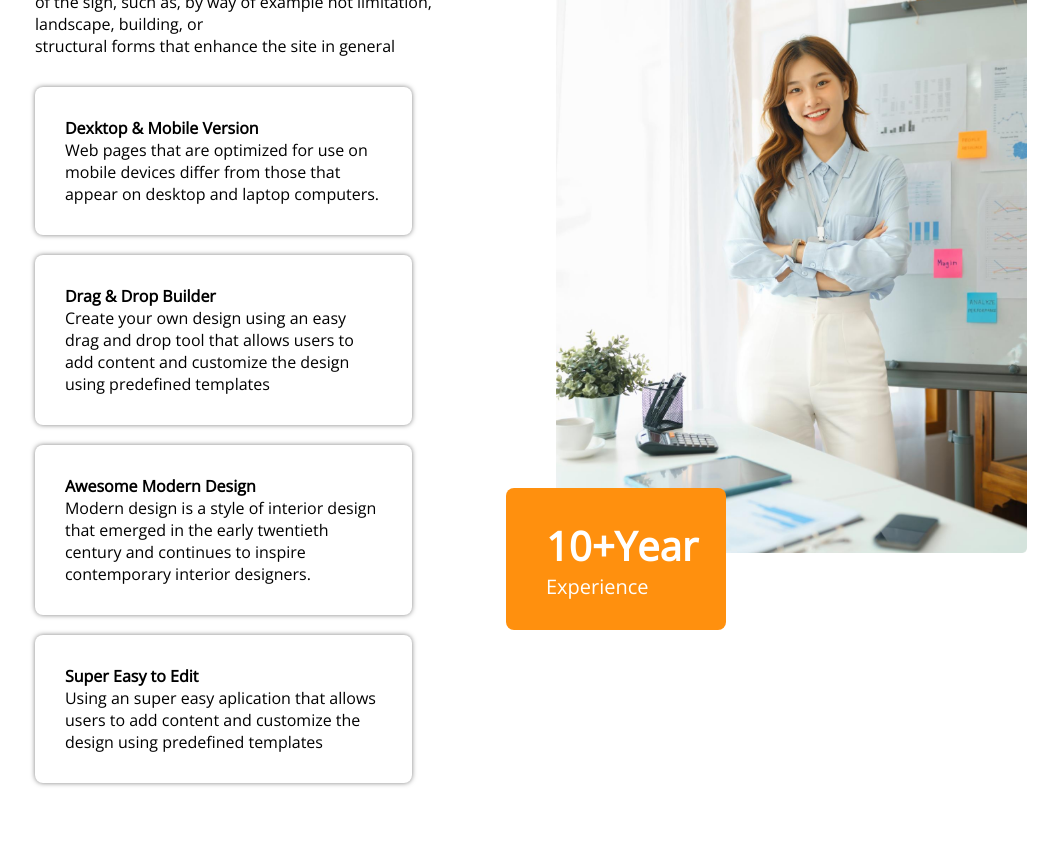
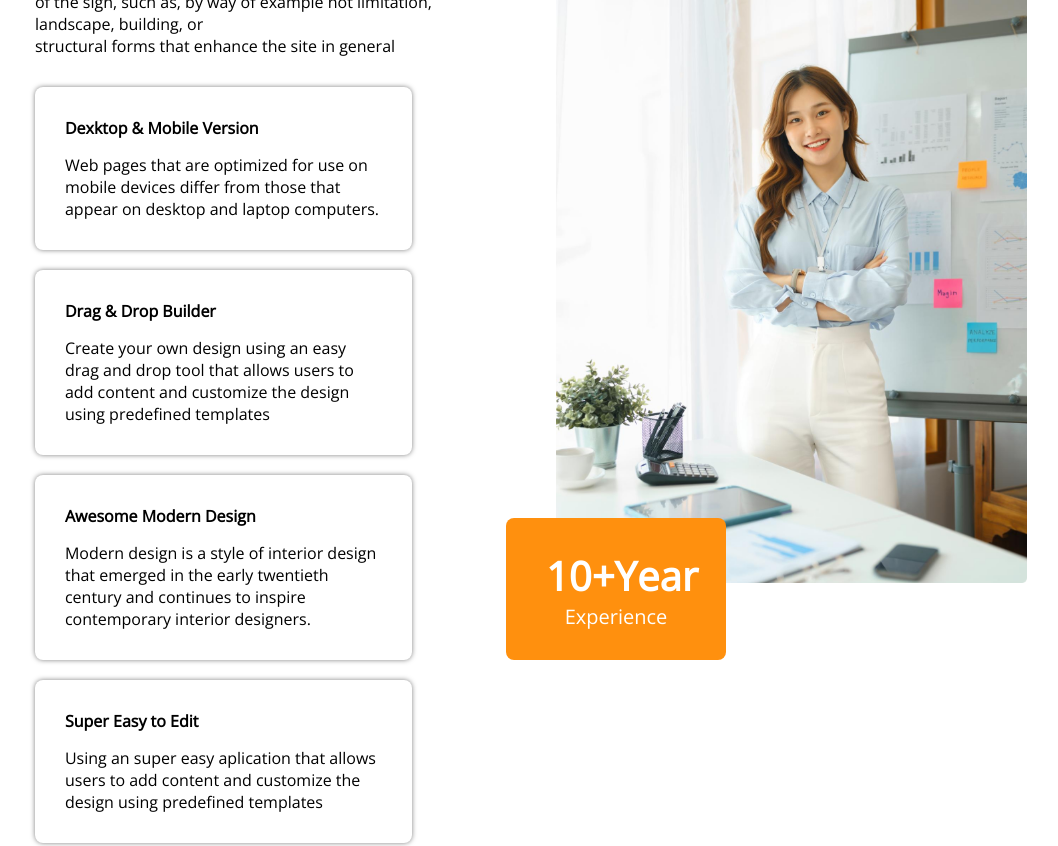
Before and after one commit to amir2601/g3-architect, a plain HTML site: page index.html in a window 1280 px wide. Shown: the part 1980-2826 px from the top of the page, without its empty margins (109-1167 px from the left). Drawn offline with nearby package versions, Linux system fonts and the light colour scheme.

Commit message:
card text padding added

```diff
--- a/index.html
+++ b/index.html
@@ -96,28 +96,28 @@
                 </p>
                 <div class="feature-card">
                     <h4 class="card-title">Dexktop & Mobile Version</h4>
-                    <p class="primary-text-c-s">
+                    <p class="primary-text-c-s card-text">
                         Web pages that are optimized for use on mobile devices differ from those that appear on desktop
                         and laptop computers.
                     </p>
                 </div>
                 <div class="feature-card">
                     <h4 class="card-title">Drag & Drop Builder</h4>
-                    <p class="primary-text-c-s">
+                    <p class="primary-text-c-s card-text">
                         Create your own design using an easy drag and drop tool that allows users to add content and
                         customize the design using predefined templates
                     </p>
                 </div>
                 <div class="feature-card">
                     <h4 class="card-title">Awesome Modern Design</h4>
-                    <p class="primary-text-c-s">
+                    <p class="primary-text-c-s card-text ">
                         Modern design is a style of interior design that emerged in the early twentieth century and
                         continues to inspire contemporary interior designers.
                     </p>
                 </div>
                 <div class="feature-card">
                     <h4 class="card-title">Super Easy to Edit</h4>
-                    <p class="primary-text-c-s">
+                    <p class="primary-text-c-s card-text">
                         Using an super easy aplication that allows users to add content and customize the design using
                         predefined templates
                     </p>
--- a/styles/style.css
+++ b/styles/style.css
@@ -166,12 +166,17 @@ nav ul {
     box-shadow: 0px 0px 5px 0px rgba(0,0,0,0.5);
 }
 
+.card-text {
+    padding-top: 15px;
+}
+
 .feature-box-2-img > img {
     width: 100%;
 }
 
 .exp-box {
     background-color: var(--orange);
+    text-align: center;
     border-radius: 8px;
     padding: 30px 40px;
     width: 220px;
```
